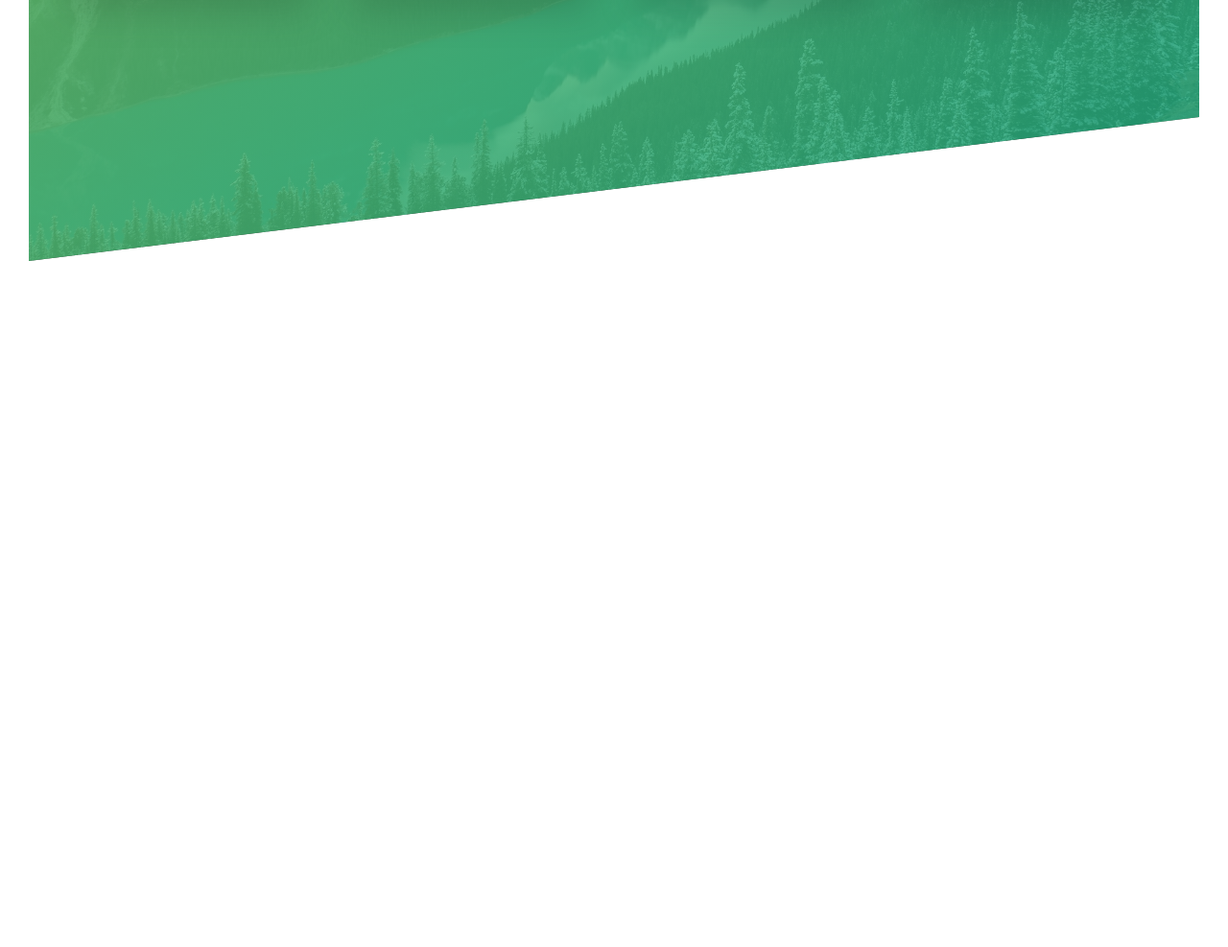
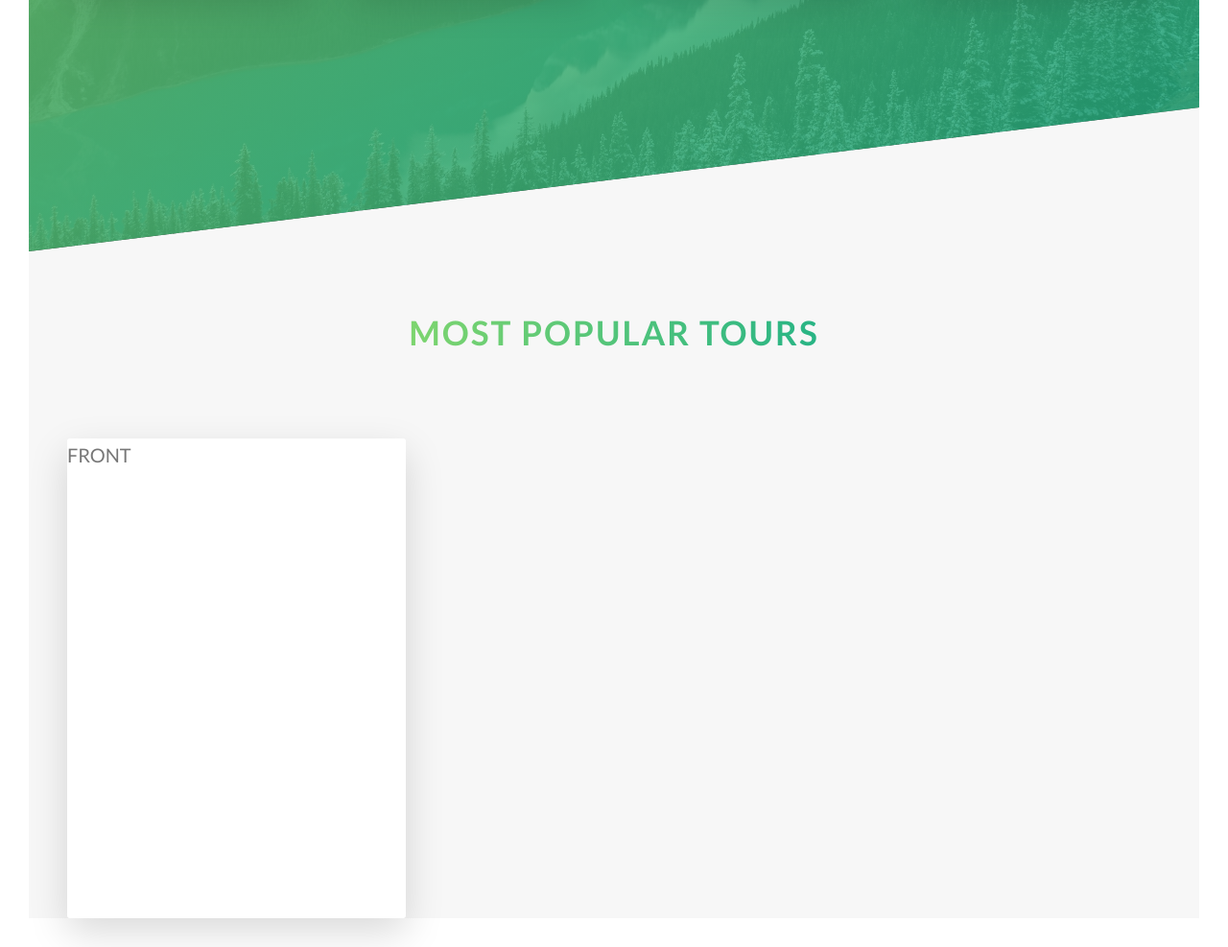
Before and after one commit to flukerbooker/AdvanceCSS, a website: page Natour/index.html in a window 1280 px wide. Shown: the part 2065-3052 px from the top of the page at 96% size. Before the commit the page ends 2337 px from the top, so only its background shows below. Drawn offline with Linux system fonts and the light colour scheme.

Commit message:
[ADD] First Card Section

```diff
--- a/Natour/index.html
+++ b/Natour/index.html
@@ -107,6 +107,29 @@
                 </div>
             </div>
         </section>
+        <section class="section-tours">
+            <div class="u-center-text u-margin-bottom-big">
+                <h2 class="heading-secondary">Most popular tours</h2>
+            </div>
+            <div class="row">
+                <div class="col-1-of-3">
+                    <div class="card">
+                        <div class="card__side card__side--front">
+                            FRONT
+                        </div>
+                        <div class="card__side card__side--back card__side--back-1">
+                            BACK
+                        </div>
+                    </div>
+                </div>
+                <div class="col-1-of-3">
+
+                </div>
+                <div class="col-1-of-3">
+
+                </div>
+            </div>
+        </section>
     </main>
 </body>
 </html>
--- a/Natour/sass/abstracts/_variables.scss
+++ b/Natour/sass/abstracts/_variables.scss
@@ -1,6 +1,12 @@
 $color-primary: #55c57a;
 $color-primary-light: #7ed56f;
 $color-primary-dark: #28b485;
+
+$color-secondary-light: #ffb900;
+$color-secondary-dark: #ff7730;
+
+$color-tertiary-light: #2998ff;
+$color-tertiary-dark: #5643fa;
 
 $color-gray-light-1: #f7f7f7;
 
--- /dev/null
+++ b/Natour/sass/components/_card.scss
@@ -0,0 +1,39 @@
+.card {
+    perspective: 150rem;
+    -moz-perspective: 150rem;
+    position: relative;
+
+    &__side{
+        color: #777;
+        font-size: 2rem;
+        height: 50rem;
+        transition: all .8s ease;
+        position: absolute;
+        top: 0;
+        left: 0;
+        width: 100%;
+        backface-visibility: hidden;
+        border-radius: 3px;
+        box-shadow: 0 1.5rem 4rem rgba($color-black, .15);
+
+        &--front {
+            background-color: $color-white;
+        }
+
+        &--back {
+            transform: rotateY(180deg);
+
+            &-1{
+                background-image: linear-gradient(to right bottom, $color-secondary-light, $color-secondary-dark)
+            }
+        }
+    }
+
+    &:hover &__side--front {
+        transform: rotateY(180deg);
+    }
+
+    &:hover &__side--back {
+        transform: rotateY(0);
+    }
+}
--- a/Natour/sass/components/_feature-box.scss
+++ b/Natour/sass/components/_feature-box.scss
@@ -17,7 +17,6 @@
         color: transparent;
     }
 
-
     &:hover{
         transform: translateY(-1.5rem) scale(1.03);
     }
--- a/Natour/sass/main.scss
+++ b/Natour/sass/main.scss
@@ -8,6 +8,7 @@
 @import "base/utilities";
 
 @import "components/button";
+@import "components/card";
 @import "components/composition";
 @import "components/feature-box";
 
--- a/Natour/sass/pages/_home.scss
+++ b/Natour/sass/pages/_home.scss
@@ -10,9 +10,15 @@
         url("../img/nat-4.jpg");
     background-size: cover;
     transform: skewY(-7deg);
-    margin-top: -11rem;
+    margin-top: -12rem;
 
     & > * {
         transform: skewY(7deg);
     }
 }
+
+.section-tours {
+    background-color: $color-gray-light-1;
+    padding: 25rem 0 50rem 0;
+    margin-top: -12rem;
+}
```
Also changed, not shown: Natour/css/style.css.
